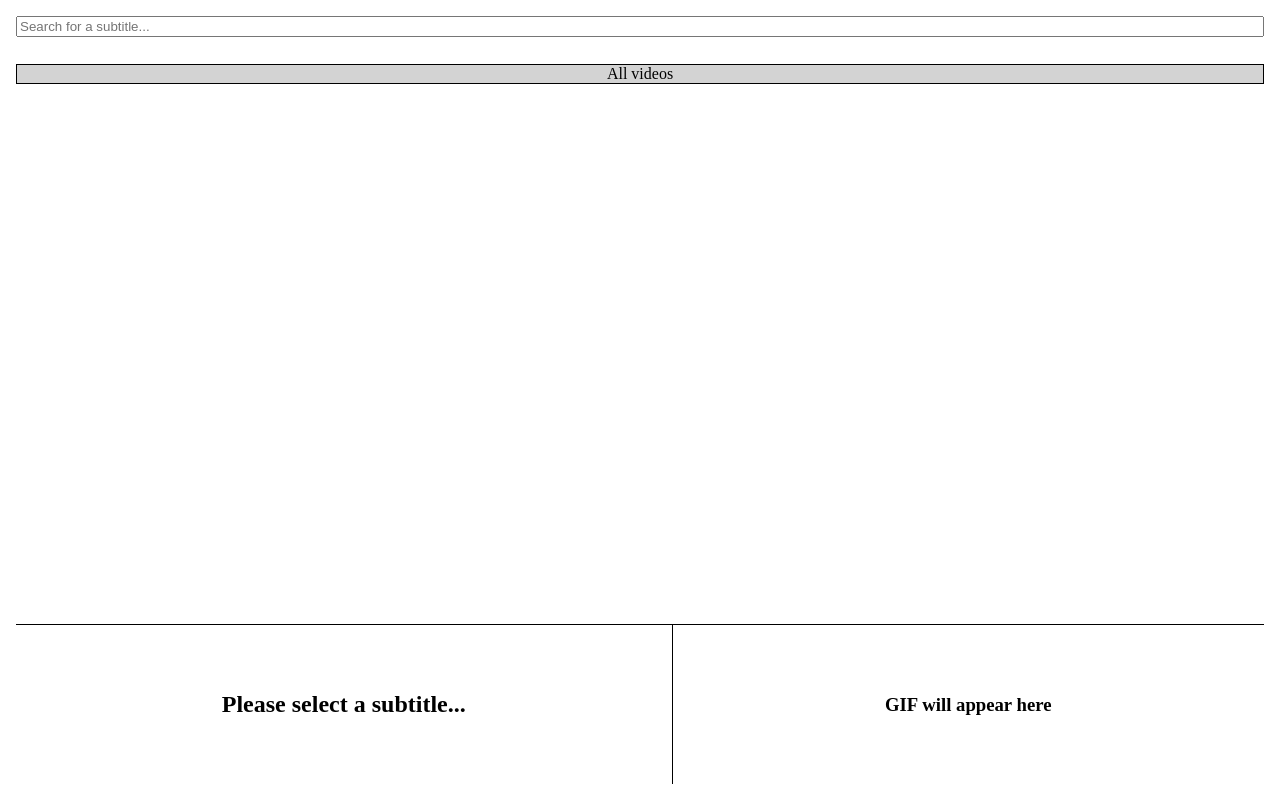
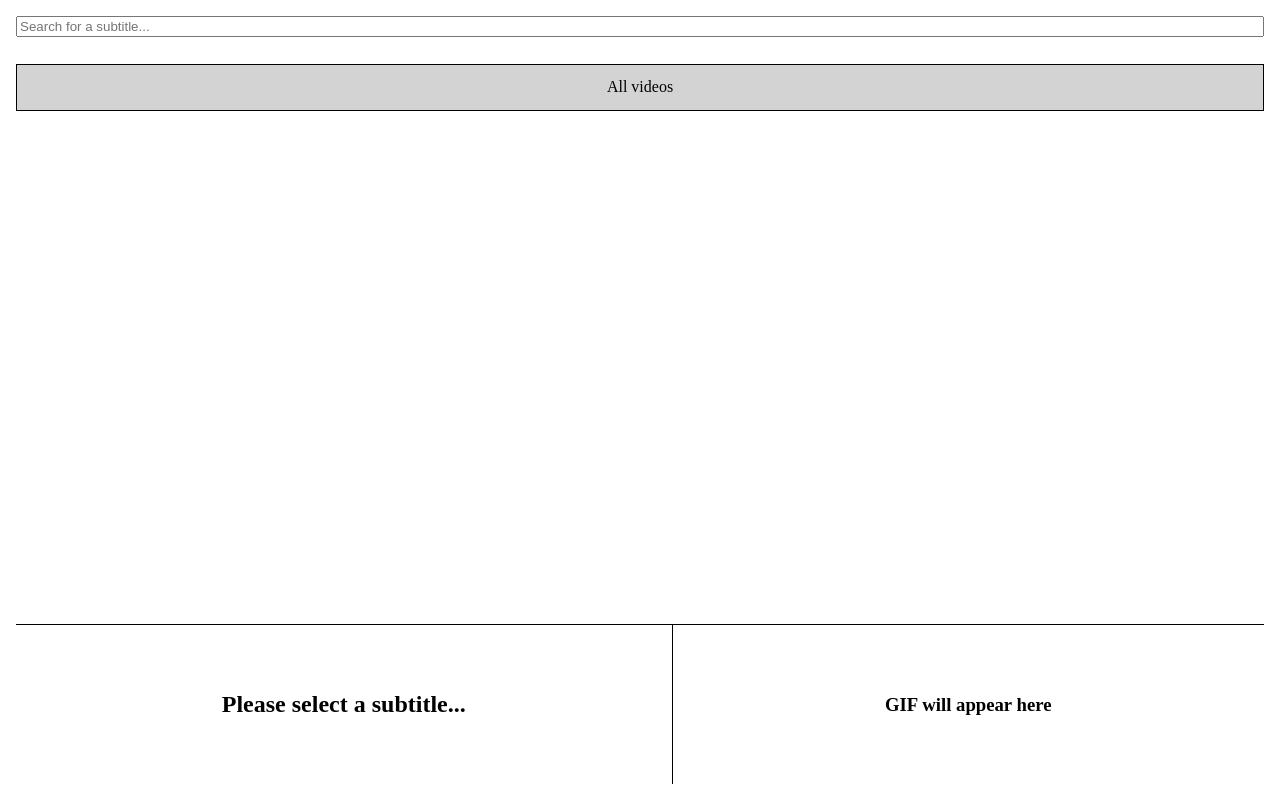
Before and after one commit to Niboor/subclipper, a Flask app: template templates/index.html in a window 1280 px wide. Run offline with Flask 3, Linux system fonts and the light colour scheme; the template is opened without the code that fills it, so the values that code supplies are empty; parts of the project's set-up code (start-up, migrations or seed data) failed here and were passed over.

Commit message:
styling cleanup

```diff
--- a/public/main.css
+++ b/public/main.css
@@ -66,6 +66,7 @@ body {
 
 .clickable-list-container {
     overflow: auto;
+    height: calc(100% - 6rem);
 }
 
 .clickable-list {
@@ -103,11 +104,14 @@ body {
 .tab-header {
     display: flex;
     flex-direction: row;
+    overflow-x: auto;
+    height: 3rem;
 }
 
 .tab-header-button {
     flex: 1 1 0;
-    width: 100%;
+    /* width: 100%; */
+    min-width: 3rem;
     border: 1px solid black;
     cursor: pointer;
 
@@ -115,6 +119,10 @@ body {
     flex-direction: row;
     justify-content: center;
     align-items: center;
+
+    overflow: hidden;
+    text-wrap: nowrap;
+    text-overflow: ellipsis;
 }
 
 .tab-header-button:hover {
@@ -127,12 +135,19 @@ body {
 
 .pagination-footer {
     display: flex;
-    justify-content: center;
+    justify-content: safe center;
+    align-items: center;
+    width: 100%;
+    height: 3rem;
+    overflow-x: auto;
+    overflow-y: visible;
 }
 
 .pagination-button {
     width: 2rem;
     height: 2rem;
+    min-width: 2rem;
+    box-sizing: border-box;
     border: 1px solid black;
 
     display: flex;
@@ -151,7 +166,7 @@ body {
     background-color: lightgray;
 }
 
-#gif_view {
+#gif-view {
     overflow: auto;
 }
 
@@ -160,3 +175,15 @@ body {
         padding: 0;
     }
 }
+
+.gif-image {
+    min-width: 320px;
+    min-height: 160px;
+    max-width: fit-content;
+    max-height: fit-content;
+
+    display: flex;
+    flex-direction: column;
+    justify-content: safe center;
+    align-items: safe center;
+}
--- a/public/main.js
+++ b/public/main.js
@@ -1,7 +1,7 @@
 // Ensure the existing query parameters in the current URL are preserved, only changing those that are requested to be changed
 htmx.defineExtension(`preserve-params`, {
     onEvent: (name, event) => {
-        if (name === "htmx:configRequest") {
+        if(name === `htmx:configRequest`) {
             const path = event.detail.path.split("?")[0];
             const params = event.detail.path.split("?")[1] || "";
             const currentSearchParams = new URLSearchParams(window.location.search)
@@ -16,3 +16,18 @@ htmx.defineExtension(`preserve-params`, {
         return true
     },
 })
+
+htmx.defineExtension(`copy-to-clipboard`, {
+    onEvent: (name, event) => {
+        if(name === `htmx:beforeSwap`) {
+            const response = event.detail.xhr.response
+            const blob = new Blob([response], { type: `image/gif` })
+            navigator.clipboard.write([
+                new ClipboardItem({
+                    [blob.type]: blob
+                })
+            ])
+        }
+        return true
+    }
+})
--- a/templates/gif_view.html
+++ b/templates/gif_view.html
@@ -2,7 +2,8 @@
     <h3>GIF will appear here</h3>
 {% else %}
     <img
+        class="gif-image"
         src="{{ url }}"
-        alt="The generated GIF"
+        alt="The GIF is loading..."
     />
 {% endif %}
--- a/templates/index.html
+++ b/templates/index.html
@@ -27,7 +27,7 @@
                     {% include "settings.html" %}
                 {% endwith %}
             </div>
-            <div id="gif_view">
+            <div id="gif-view">
                 {% with url=None %}
                     {% include "gif_view.html" %}
                 {% endwith %}
--- a/templates/settings.html
+++ b/templates/settings.html
@@ -7,7 +7,7 @@
         id="gif_settings_form"
         hx-get="/gif_view"
         hx-vals='{"episode": "{{ sub.episode }}"}'
-        hx-target="#gif_view"
+        hx-target="#gif-view"
     >
         <div>
             <span>
```
